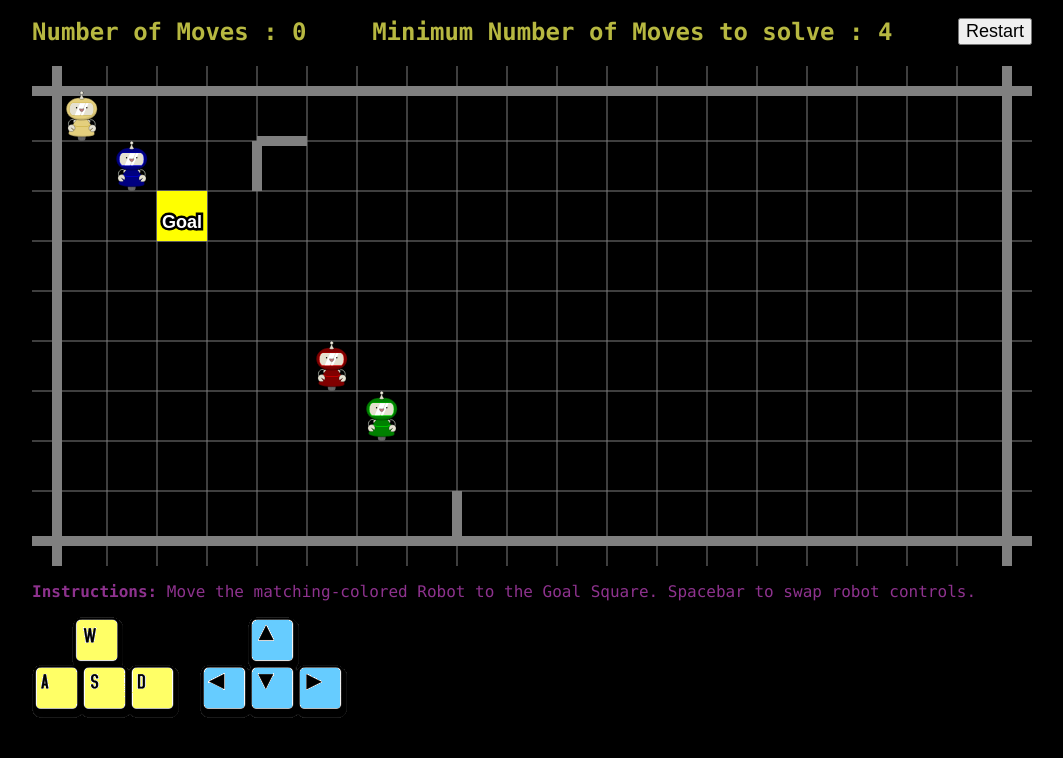
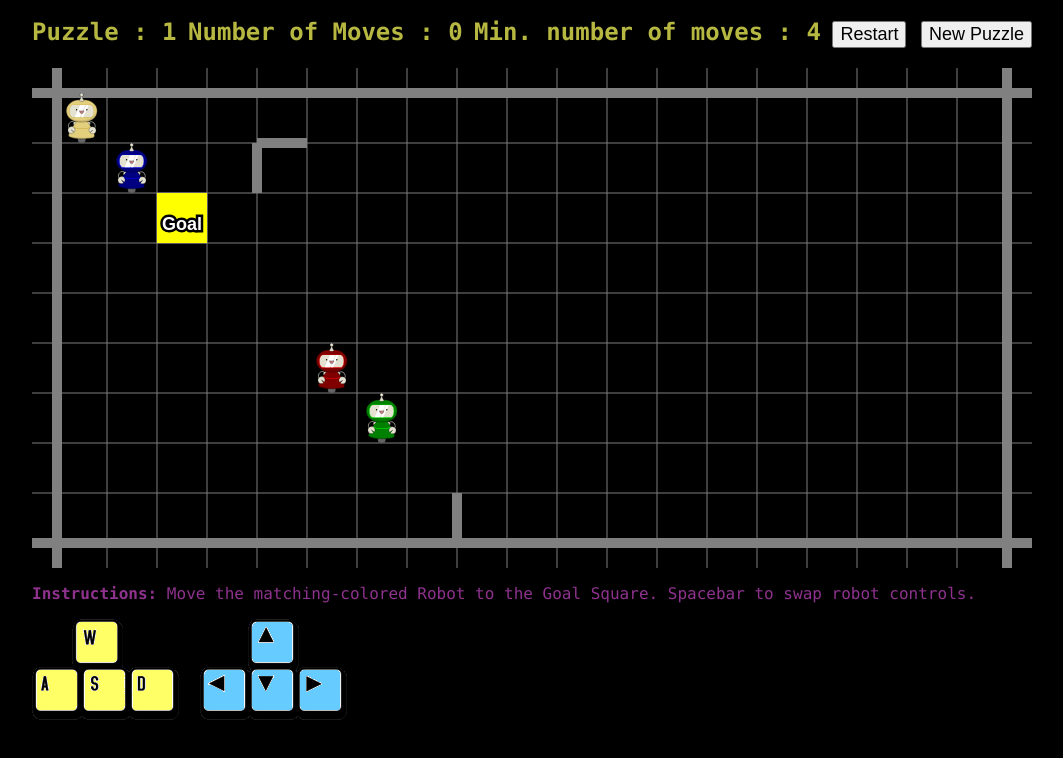
Before and after one commit to simondiep/sliding-robots, a website with bundled scripts: page index.html in a window 1280 px wide. Shown: the whole page, without its empty margins (108-1171 px from the left). Built offline with nearby package versions, Linux system fonts and the light colour scheme.

Commit message:
Display puzzle number and added new puzzle button

```diff
--- a/index.html
+++ b/index.html
@@ -29,7 +29,7 @@
       display: table;
       margin: 0 auto;
     }
-    #restartButton {
+    button {
       font-size: 18px;
     }
     body {
@@ -58,15 +58,20 @@
   <div id="app" style="display:none;">
     <div class="header">
       <div>
+        <label>Puzzle : </label>
+        <label id="puzzleLabel"></label>
+      </div>
+      <div>
         <label>Number of Moves : </label>
         <label id="numberOfMovesLabel">0</label>
       </div>
       <div>
-        <label>Minimum Number of Moves to solve : </label>
+        <label>Min. number of moves : </label>
         <label id="minimumNumberOfMovesLabel"></label>
       </div>
       <div>
         <button id="restartButton">Restart</button>
+        <button id="newPuzzleButton">New Puzzle</button>
       </div>
     </div>
     <div id="game-board"></div>
--- a/src/view/dom-helper.js
+++ b/src/view/dom-helper.js
@@ -27,6 +27,10 @@ export function getRobotImages(color) {
   };
 }
 
+export function getNewPuzzleButton() {
+  return document.getElementById('newPuzzleButton');
+}
+
 export function getRestartButton() {
   return document.getElementById('restartButton');
 }
@@ -49,6 +53,10 @@ export function setMinimumNumberOfMovesLabel(moves) {
   document.getElementById('minimumNumberOfMovesLabel').innerHTML = moves;
 }
 
+export function setPuzzleNumber(puzzleNumber) {
+  document.getElementById('puzzleLabel').innerHTML = puzzleNumber;
+}
+
 export function showApp() {
   document.getElementById('app').style.display = 'table';
 }
--- a/src/view/game-view.js
+++ b/src/view/game-view.js
@@ -1,8 +1,15 @@
-import { getBody, getRestartButton, hideOverlay, showOverlay } from './dom-helper.js';
+import {
+  getBody,
+  getNewPuzzleButton,
+  getRestartButton,
+  hideOverlay,
+  showOverlay,
+} from './dom-helper.js';
 import {
   incrementNumberOfMovesLabel,
   resetNumberOfMovesLabel,
   setMinimumNumberOfMovesLabel,
+  setPuzzleNumber,
   showApp,
   swapRobotControlsToRedGreen,
   swapRobotControlsToYellowBlue,
@@ -27,6 +34,7 @@ export default class GameView {
     this.initializeGameWithPuzzleIdCallback = initializeGameWithPuzzleIdCallback;
     this.swapControlsCallback = swapControlsCallback;
     window.addEventListener('keydown', this._handleKeyDown.bind(this), true);
+    getNewPuzzleButton().addEventListener('click', this.initializeGameCallback);
     getRestartButton().addEventListener('click', this._handleRestartButtonClicked.bind(this));
   }
 
@@ -36,6 +44,7 @@ export default class GameView {
     this.hideVictoryScreen();
     resetNumberOfMovesLabel();
     setMinimumNumberOfMovesLabel(minimumNumberOfMoves);
+    setPuzzleNumber(puzzleId);
     swapRobotControlsToYellowBlue();
     showApp();
   }
```
Also changed, not shown: README.md.
